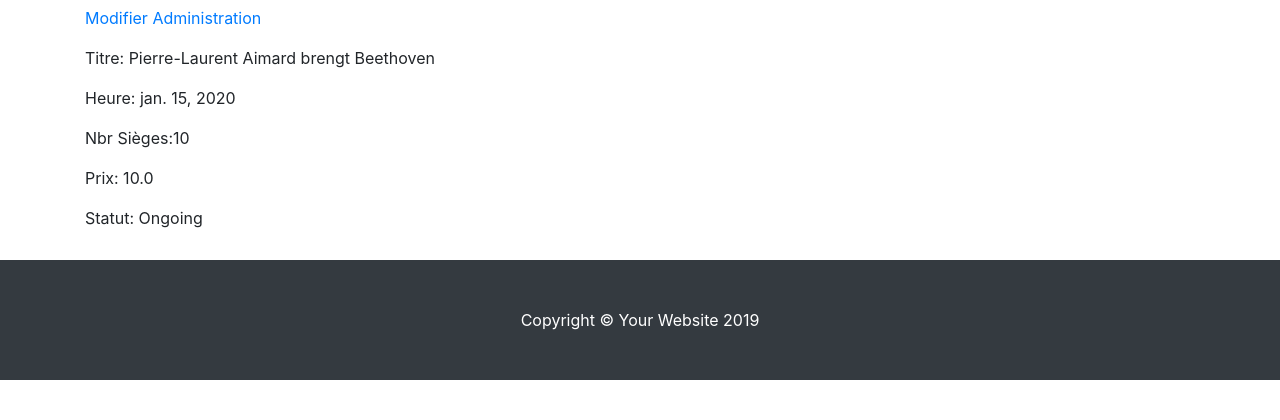
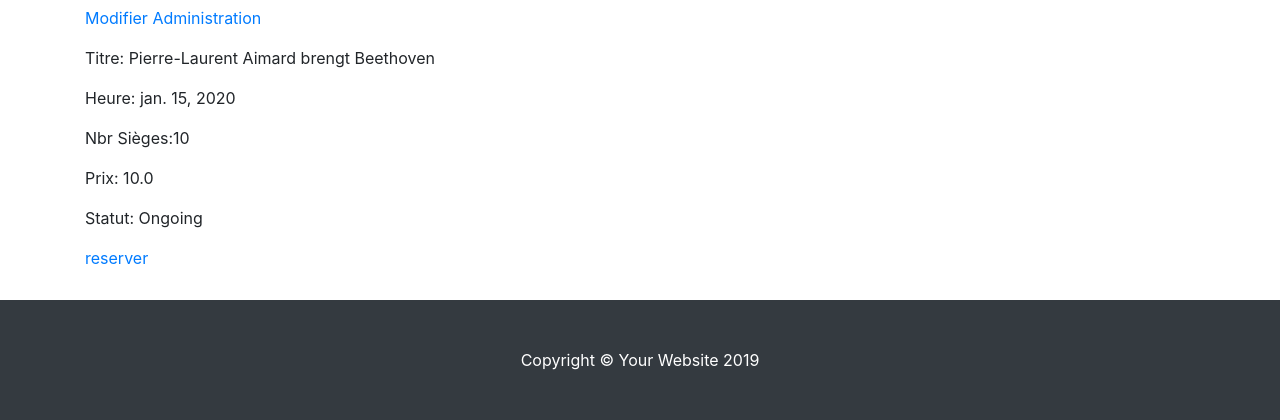
Before and after one commit to fernandomiron/projet-integration-2020, a Django app: page /profile/ in a window 1280 px wide. Shown: the part 550-970 px from the top of the page. Before the commit the page ends 930 px from the top, so only its background shows below. Run offline with Django 3.2, Linux system fonts and the light colour scheme; a user stored in the database is signed in; data comes from the database, SQL or seed files in the repository; tables that the repository leaves empty hold one stand-in row (values such as "Sample post"); parts of the project's set-up code (start-up, migrations or seed data) failed here and were passed over; some libraries are stand-ins or nearby versions.

Commit message:
add link to reservation on profile

```diff
--- a/reservations/app/templates/app/profile.html
+++ b/reservations/app/templates/app/profile.html
@@ -27,6 +27,7 @@
            <p>Nbr Sièges:{{reservation.seats}}</p>
            <p>Prix: {{reservation.price}}</p>
            <p>Statut: {{reservation.status}}</p>
+           <a href="{% url 'reservationdetails' reservation.pk %}">reserver </a>
         {%endfor%}
     </div>
 {% endblock  %}
```
